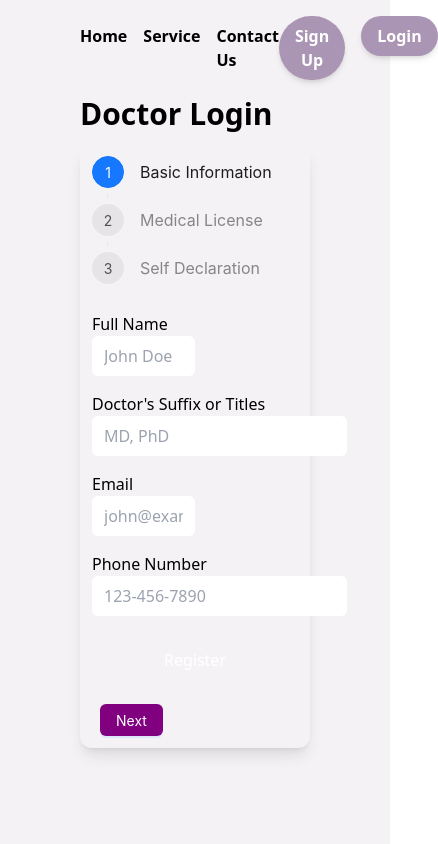
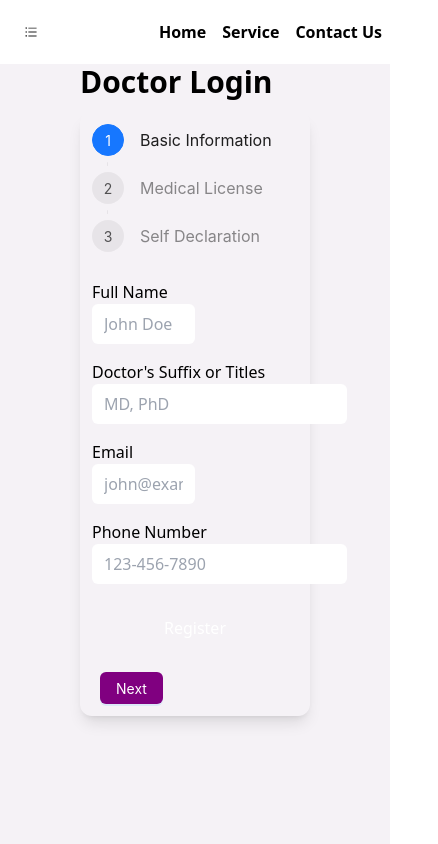
Before and after one commit to akanshaaa19/NAS-Hospital, a React (Vite) app: page /auth/doctor in a window 390 px wide. Shown: the top 844 px of the page, 438 px wide, since content can reach past the window. Built offline with nearby package versions, Linux system fonts and the light colour scheme.

Commit message:
completed pages req

```diff
--- a/package.json
+++ b/package.json
@@ -10,6 +10,7 @@
     "preview": "vite preview"
   },
   "dependencies": {
+    "@ant-design/icons": "^5.2.6",
     "@reduxjs/toolkit": "^1.9.5",
     "antd": "^5.9.1",
     "react": "^18.2.0",
--- a/src/components/ui/Layout.jsx
+++ b/src/components/ui/Layout.jsx
@@ -1,19 +1,8 @@
 import Footer from "./Footer"
+import Navbar from "./Navbar"
 export const Layout = ({ children }) => {
     return <section>
-        <nav className="bg-light px-20 py-4">
-            <div className=" mx-auto  flex justify-between items-center">
-                <ul className="flex space-x-4 font-semibold">
-                    <li><a href="#" className="text-black hover:underline hover:text-[#786281]">Home</a></li>
-                    <li><a href="#" className="text-black hover:underline hover:text-[#786281]">Service</a></li>
-                    <li><a href="#" className="text-black hover:underline hover:text-[#786281]">Contact Us</a></li>
-                </ul>
-                <ul className="flex space-x-4 text-bold">
-                    <li> <button className="bg-[#ab95b4] hover:bg-[#3c3140] text-white font-semibold py-2 px-4 rounded-full shadow-md transition duration-300 ease-in-out transform hover:scale-105">Sign Up</button></li>
-                    <li> <button className="bg-[#ab95b4] hover:bg-[#3c3140] text-white font-semibold py-2 px-4 rounded-full shadow-md transition duration-300 ease-in-out transform hover:scale-105">Login</button></li>
-                </ul>
-            </div>
-        </nav>
+        <Navbar/>
         <section className=" relative hero  text-black bg-light  min-h-screen flex flex-col px-20 gap-3 ">
             {children}
         </section>
--- a/src/components/ui/LayoutV2.jsx
+++ b/src/components/ui/LayoutV2.jsx
@@ -1,19 +1,8 @@
 import Footer from "./Footer"
+import Navbar from "./Navbar"
 export const LayoutV2 = ({ children }) => {
     return <section>
-        <nav className="bg-white px-20 py-4 shadow-xl">
-            <div className=" mx-auto  flex justify-between items-center">
-                <ul className="flex space-x-4 font-semibold">
-                    <li><a href="#" className="text-black hover:underline hover:text-[#786281]">Home</a></li>
-                    <li><a href="#" className="text-black hover:underline hover:text-[#786281]">Service</a></li>
-                    <li><a href="#" className="text-black hover:underline hover:text-[#786281]">Contact Us</a></li>
-                </ul>
-                <ul className="flex space-x-4 text-bold">
-                    <li> <button className="bg-[#ab95b4] hover:bg-[#3c3140] text-white font-semibold py-2 px-4 rounded-full shadow-md transition duration-300 ease-in-out transform hover:scale-105">Sign Up</button></li>
-                    <li> <button className="bg-[#ab95b4] hover:bg-[#3c3140] text-white font-semibold py-2 px-4 rounded-full shadow-md transition duration-300 ease-in-out transform hover:scale-105">Login</button></li>
-                </ul>
-            </div>
-        </nav>
+       <Navbar/>
         <section className=" relative hero  text-black bg-light  min-h-screen flex flex-col px-0 gap-3 ">
             {children}
         </section>
--- a/src/components/ui/Navbar.jsx
+++ b/src/components/ui/Navbar.jsx
@@ -1,8 +1,23 @@
 import React from 'react'
-
+import { Button, Space } from 'antd';
+import { BarsOutlined } from '@ant-design/icons';
 const Navbar = () => {
   return (
-    <div>Navbar</div>
+    <nav className="bg-white  px-2 md:px-20 lg:px-20 py-4 shadow-xl">
+
+            <div className=" mx-auto  flex justify-between items-center ">
+            <Button type="text"className="flex md:hidden lg:hidden "><BarsOutlined /></Button>
+                <ul className="flex space-x-4 font-semibold ">
+                    <li><a href="#" className="text-black hover:underline hover:text-[#786281]">Home</a></li>
+                    <li><a href="#" className="text-black hover:underline hover:text-[#786281]">Service</a></li>
+                    <li><a href="#" className="text-black hover:underline hover:text-[#786281]">Contact Us</a></li>
+                </ul>
+                <ul className="space-x-4 text-bold hidden md:flex lg:flex">
+                    <li> <button className="bg-[#ab95b4] hover:bg-[#3c3140] text-white font-semibold py-2 px-4 rounded-full shadow-md transition duration-300 ease-in-out transform hover:scale-105">Sign Up</button></li>
+                    <li> <button className="bg-[#ab95b4] hover:bg-[#3c3140] text-white font-semibold py-2 px-4 rounded-full shadow-md transition duration-300 ease-in-out transform hover:scale-105">Login</button></li>
+                </ul>
+            </div>
+        </nav>
   )
 }
 
--- /dev/null
+++ b/src/pages/DocResults.jsx
@@ -0,0 +1,11 @@
+import React from 'react'
+
+const DocResults = () => {
+  return (
+    <div>
+
+    </div>
+  )
+}
+
+export default DocResults
--- /dev/null
+++ b/src/pages/HospitalDashboard.jsx
@@ -0,0 +1,11 @@
+import React from 'react'
+
+const HospitalDashboard = () => {
+  return (
+    <div>
+
+    </div>
+  )
+}
+
+export default HospitalDashboard
```
Also changed, not shown: src/pages/DocDashboard.jsx (added), 1 other file (tests, documents, lock files or other folders).
